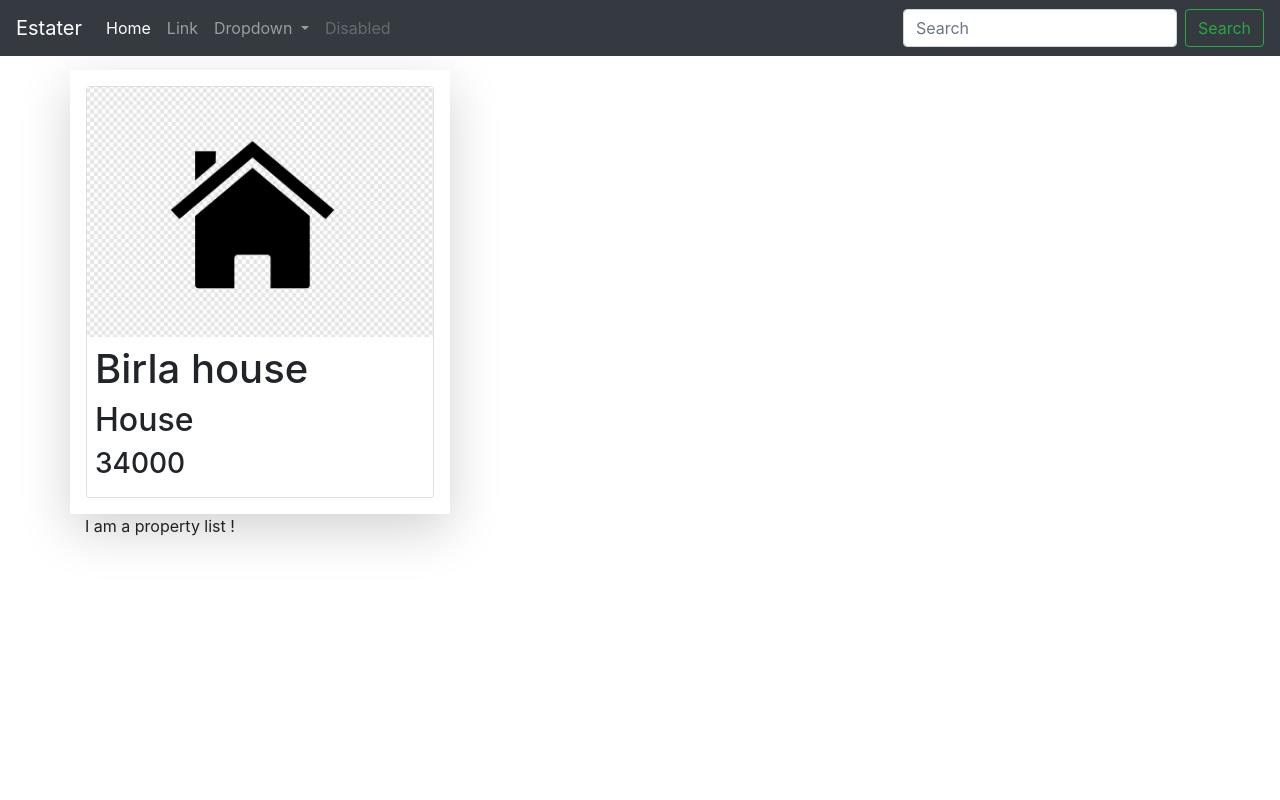
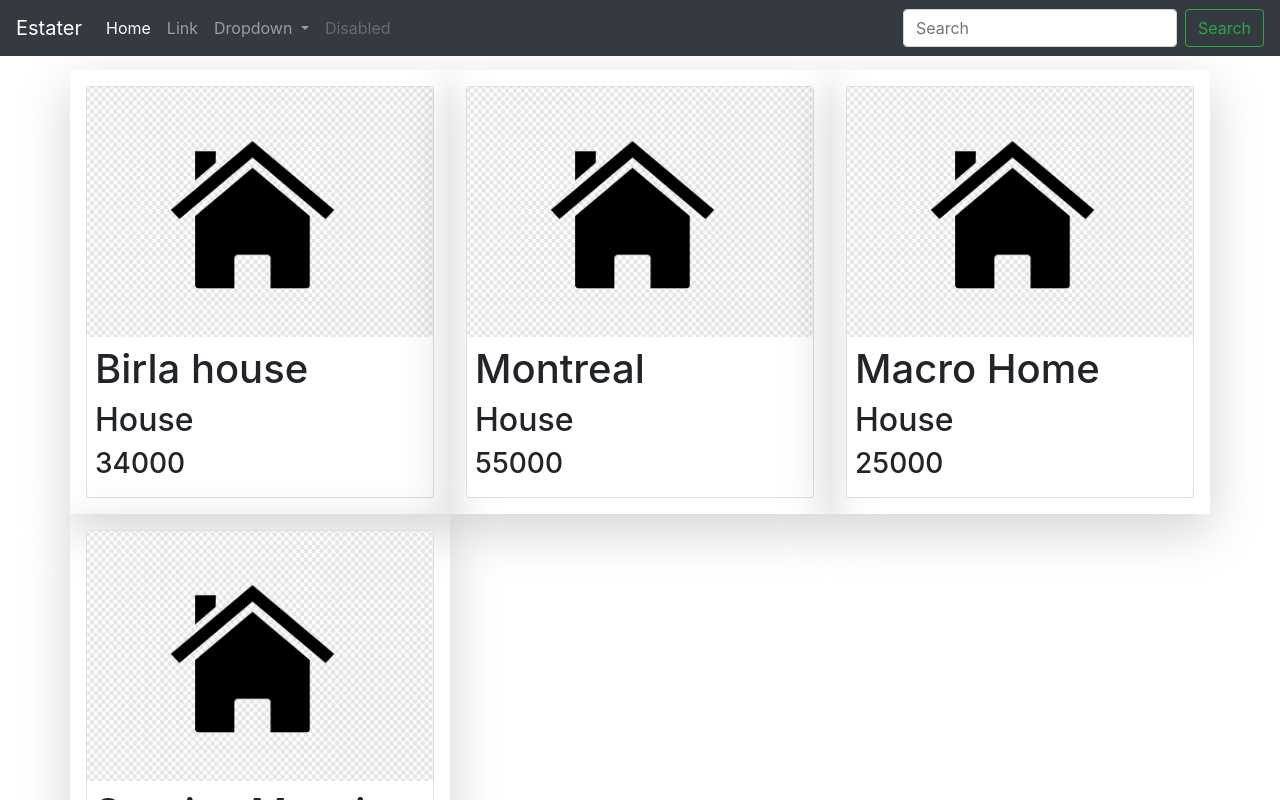
Before and after one commit to ChallengerBBS/Estater, an Angular app in the folder Client/: page / in a window 1280 px wide. Shown: the top 800 px of the page. Built offline with nearby package versions, Linux system fonts and the light colour scheme.

Commit message:
Add properties list and css styles to it

```diff
--- a/Client/src/app/app.component.html
+++ b/Client/src/app/app.component.html
@@ -1,5 +1,4 @@
 <app-nav-bar></app-nav-bar>
 <div class="container" style="margin-top: 70px;">
-  <app-property-card></app-property-card>
   <app-property-list></app-property-list>
 </div>
--- a/Client/src/app/property/property-card/property-card.component.css
+++ b/Client/src/app/property/property-card/property-card.component.css
@@ -1,4 +1,37 @@
-.propImg{
+.card-img-wrapper{
+  overflow: hidden;
+  position: relative;
+}
+
+.card:hover img{
+transform:scale(1.2,1.2);
+transition-duration: 250ms;
+transition-timing-function: ease-out;
 height: 250px;
-width: auto;
+opacity: .5;
 }
+
+.card img{
+  transform:scale(1,1);
+  transition-duration: 250ms;
+  transition-timing-function: ease-out;
+  height: 250px;
+  }
+
+.member-icons{
+  position: absolute;
+  bottom:-10%;
+  left: 0;
+  right: 0;
+  margin-left: 0;
+  margin-right: 0;
+  opacity: 0;
+}
+.card-img-wrapper:hover .member-icons{
+  bottom: 0;
+  opacity: 1;
+}
+
+.animate{
+  transition: all 0.3s ease-in-out;
+}
--- a/Client/src/app/property/property-card/property-card.component.html
+++ b/Client/src/app/property/property-card/property-card.component.html
@@ -1,12 +1,18 @@
-<div class="row">
-  <div class="shadow-lg col-sm-4 p-3">
-    <div class="card">
-      <img class="propImg" src="assets/images/house_default.jpg">
-      <div class="card-body p-2">
-        <h1>{{Property.Name}}</h1>
-        <h2>{{Property.Type}}</h2>
-        <h3>{{Property.Price}}</h3>
-      </div>
+<div class="card">
+  <div class="card-img-wrapper">
+    <img class="card-img-top" src="assets/images/house_default.jpg">
+    <ul class="list-inline text-center member-icons animate">
+      <li class="list-inline-item">
+        <button class="btn btn-primary"><i class="far fa-edit"></i></button>
+      </li>
+      <li class="list-inline-item">
+        <button class="btn btn-primary"><i class="far fa-address-book"></i></button>
+      </li>
+    </ul>
+  </div>
+    <div class="card-body p-2">
+      <h1>{{property.Name}}</h1>
+      <h2>{{property.Type}}</h2>
+      <h3>{{property.Price}}</h3>
     </div>
-  </div>
 </div>
--- a/Client/src/app/property/property-card/property-card.component.ts
+++ b/Client/src/app/property/property-card/property-card.component.ts
@@ -1,4 +1,4 @@
-import { Component } from '@angular/core';
+import { Component, Input } from '@angular/core';
 
 
 @Component({
@@ -9,10 +9,5 @@
 )
 
 export class PropertyCardComponent{
-Property: any={
-  "Id":1,
-  "Name":"Birla house",
-  "Type":"House",
-  "Price":34000
+@Input() property : any
 }
-}
--- a/Client/src/app/property/property-list/property-list.component.html
+++ b/Client/src/app/property/property-list/property-list.component.html
@@ -1 +1,5 @@
-<p>I am a property list !</p>
+<div class="row">
+  <div *ngFor="let property of properties" class="shadow-lg col-sm-4 p-3">
+    <app-property-card [property]="property"></app-property-card>
+  </div>
+</div>
--- a/Client/src/app/property/property-list/property-list.component.ts
+++ b/Client/src/app/property/property-list/property-list.component.ts
@@ -6,6 +6,32 @@
   styleUrls: ['./property-list.component.css']
 })
 export class PropertyListComponent implements OnInit {
+  properties : Array<any>=[
+    {
+    "Id":1,
+    "Name":"Birla house",
+    "Type":"House",
+    "Price":34000
+    },
+    {
+      "Id":2,
+      "Name":"Montreal",
+      "Type":"House",
+      "Price":55000
+    },
+    {
+        "Id":3,
+        "Name":"Macro Home",
+        "Type":"House",
+        "Price":25000
+    },
+    {
+      "Id":4,
+      "Name":"Sunrise Mansion",
+      "Type":"Mansion",
+      "Price":150000
+    }
+  ]
 
   constructor() { }
 
--- a/Client/src/index.html
+++ b/Client/src/index.html
@@ -1,8 +1,9 @@
 <!doctype html>
 <html lang="en">
 <head>
+  <script src="https://kit.fontawesome.com/da1adf1aba.js" crossorigin="anonymous"></script>
   <meta charset="utf-8">
-  <title>Client</title>
+  <title>Estater</title>
   <base href="/">
   <meta name="viewport" content="width=device-width, initial-scale=1">
   <link rel="icon" type="image/x-icon" href="favicon.ico">
```
